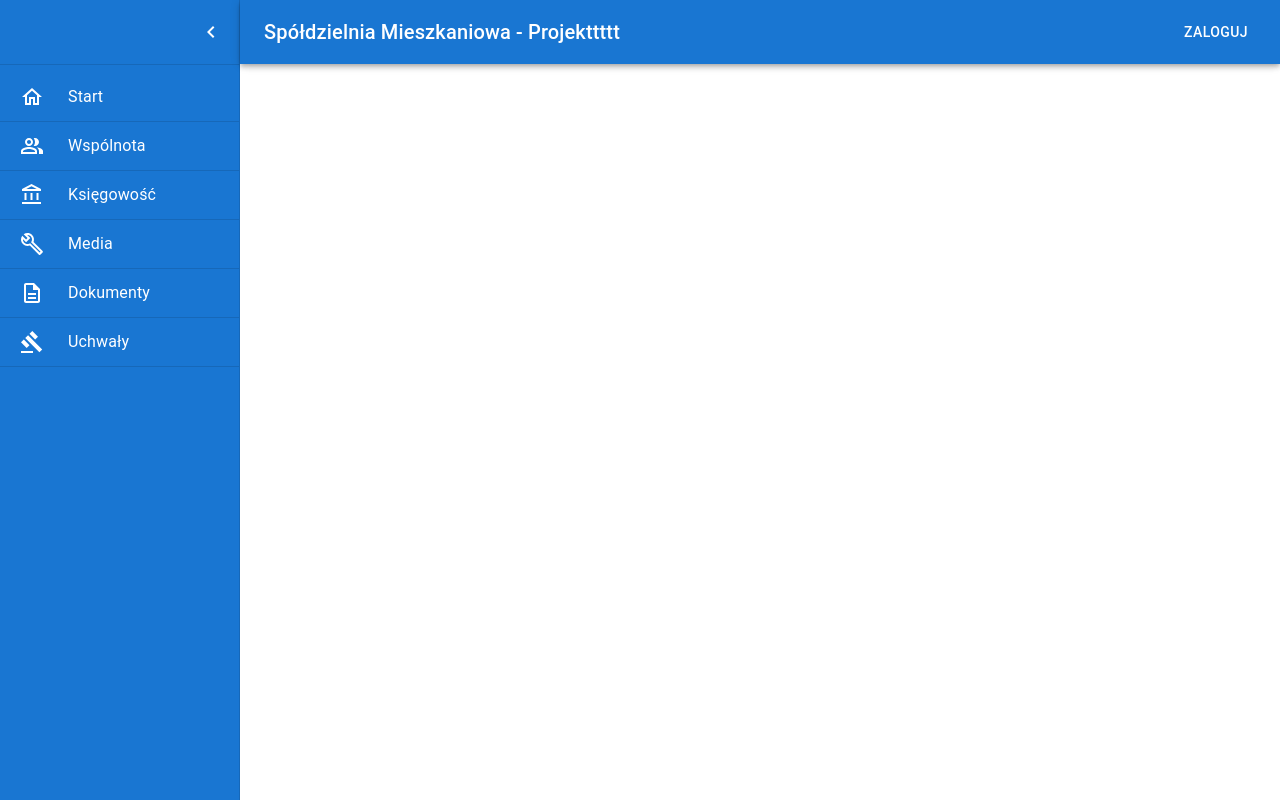
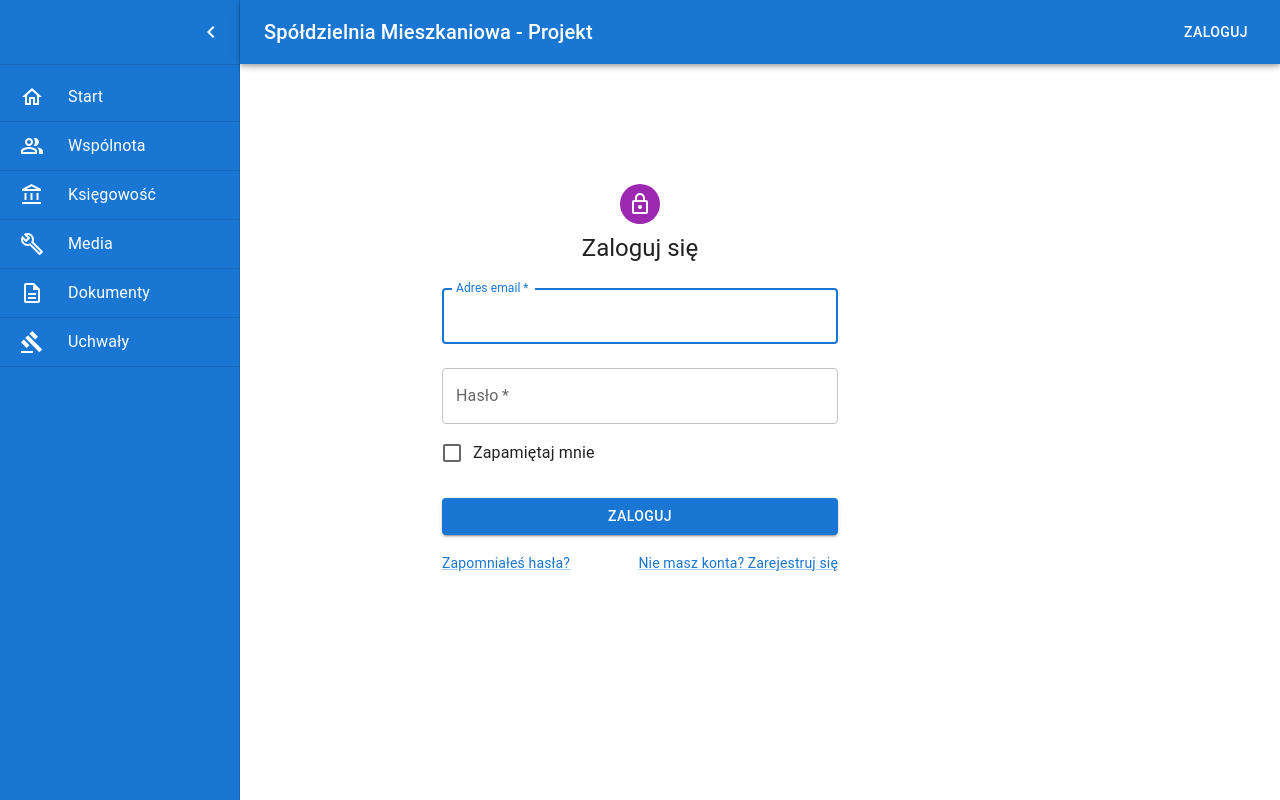
Before and after one commit to Jacob120/crm-real-eastate-project, a React (Create React App) app: page / in a window 1280 px wide. Built offline with nearby package versions, Linux system fonts and the light colour scheme; the HTML template or start-up script is replaced by a standard one.

Commit message:
Add sing in form in Home page

```diff
--- a/src/components/layout/Header/AppBar.tsx
+++ b/src/components/layout/Header/AppBar.tsx
@@ -102,9 +102,11 @@
               component='div'
               sx={{ flexGrow: 1 }}
             >
-              Spółdzielnia Mieszkaniowa - Projekttttt
+              Spółdzielnia Mieszkaniowa - Projekt
             </Typography>
-            <Button color='inherit'>Zaloguj</Button>
+            <Button color='inherit' onClick={() => navigate('/')}>
+              Zaloguj
+            </Button>
           </Toolbar>
         </AppBar>
       </Box>
--- a/src/components/pages/Home/Home.tsx
+++ b/src/components/pages/Home/Home.tsx
@@ -1,7 +1,102 @@
-import React from 'react';
+import * as React from 'react';
+import Avatar from '@mui/material/Avatar';
+import Button from '@mui/material/Button';
+import CssBaseline from '@mui/material/CssBaseline';
+import TextField from '@mui/material/TextField';
+import FormControlLabel from '@mui/material/FormControlLabel';
+import Checkbox from '@mui/material/Checkbox';
+import Link from '@mui/material/Link';
+import Grid from '@mui/material/Grid';
+import Box from '@mui/material/Box';
+import LockOutlinedIcon from '@mui/icons-material/LockOutlined';
+import Typography from '@mui/material/Typography';
+import Container from '@mui/material/Container';
+import { createTheme, ThemeProvider } from '@mui/material/styles';
 
 const Home = () => {
-  return <div>Home</div>;
+  const theme = createTheme();
+
+  const handleSubmit = (event: React.FormEvent<HTMLFormElement>) => {
+    event.preventDefault();
+    const data = new FormData(event.currentTarget);
+    console.log({
+      email: data.get('email'),
+      password: data.get('password'),
+    });
+  };
+  return (
+    <ThemeProvider theme={theme}>
+      <Container component='main' maxWidth='xs'>
+        <CssBaseline />
+        <Box
+          sx={{
+            marginTop: 8,
+            display: 'flex',
+            flexDirection: 'column',
+            alignItems: 'center',
+          }}
+        >
+          <Avatar sx={{ m: 1, bgcolor: 'secondary.main' }}>
+            <LockOutlinedIcon />
+          </Avatar>
+          <Typography component='h1' variant='h5'>
+            Zaloguj się
+          </Typography>
+          <Box
+            component='form'
+            onSubmit={handleSubmit}
+            noValidate
+            sx={{ mt: 1 }}
+          >
+            <TextField
+              margin='normal'
+              required
+              fullWidth
+              id='email'
+              label='Adres email'
+              name='email'
+              autoComplete='email'
+              autoFocus
+            />
+            <TextField
+              margin='normal'
+              required
+              fullWidth
+              name='password'
+              label='Hasło'
+              type='password'
+              id='password'
+              autoComplete='current-password'
+            />
+            <FormControlLabel
+              control={<Checkbox value='remember' color='primary' />}
+              label='Zapamiętaj mnie'
+            />
+            <Button
+              type='submit'
+              fullWidth
+              variant='contained'
+              sx={{ mt: 3, mb: 2 }}
+            >
+              Zaloguj
+            </Button>
+            <Grid container>
+              <Grid item xs>
+                <Link href='#' variant='body2'>
+                  Zapomniałeś hasła?
+                </Link>
+              </Grid>
+              <Grid item>
+                <Link href='#' variant='body2'>
+                  {'Nie masz konta? Zarejestruj się'}
+                </Link>
+              </Grid>
+            </Grid>
+          </Box>
+        </Box>
+      </Container>
+    </ThemeProvider>
+  );
 };
 
 export default Home;
```
